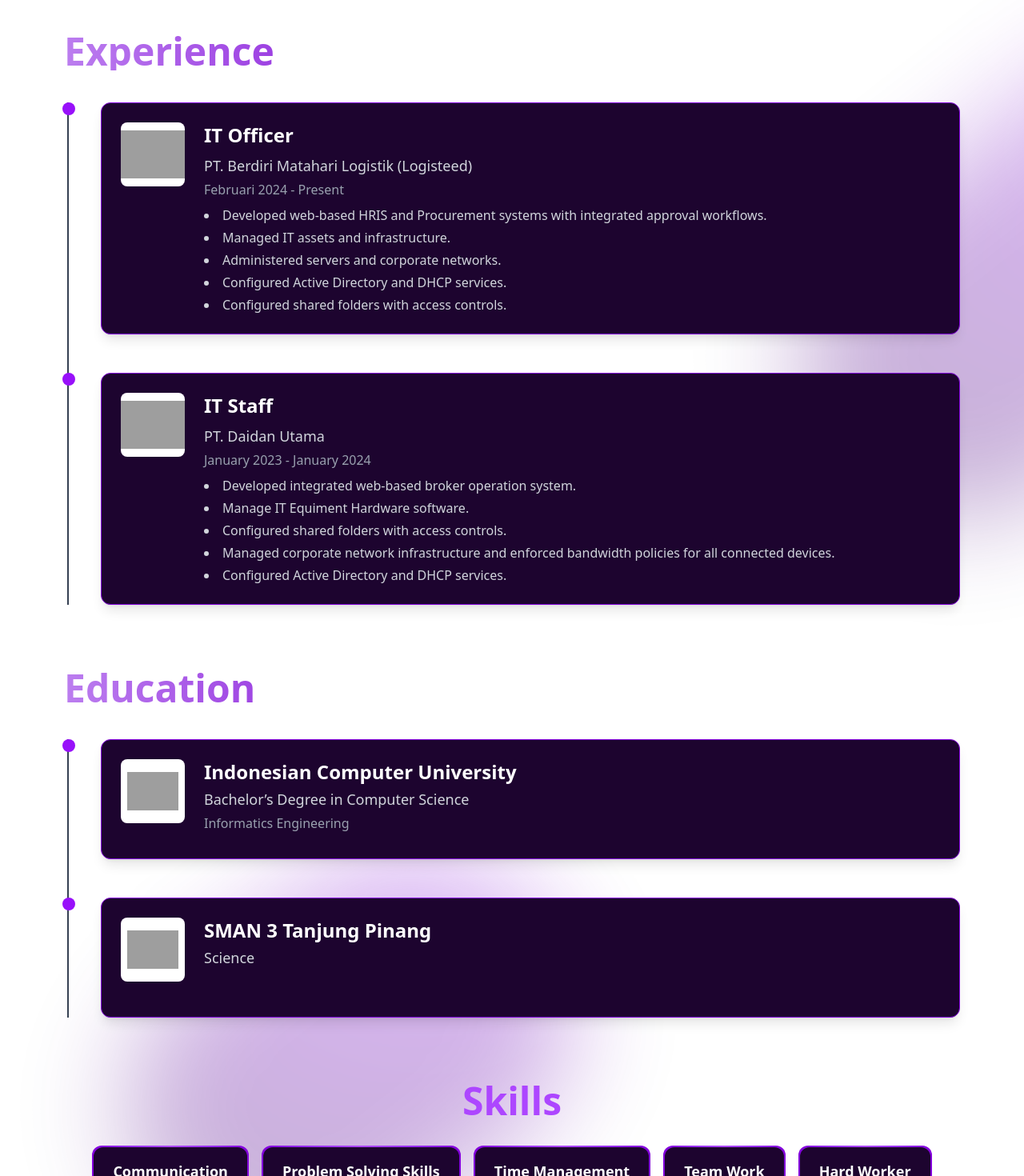
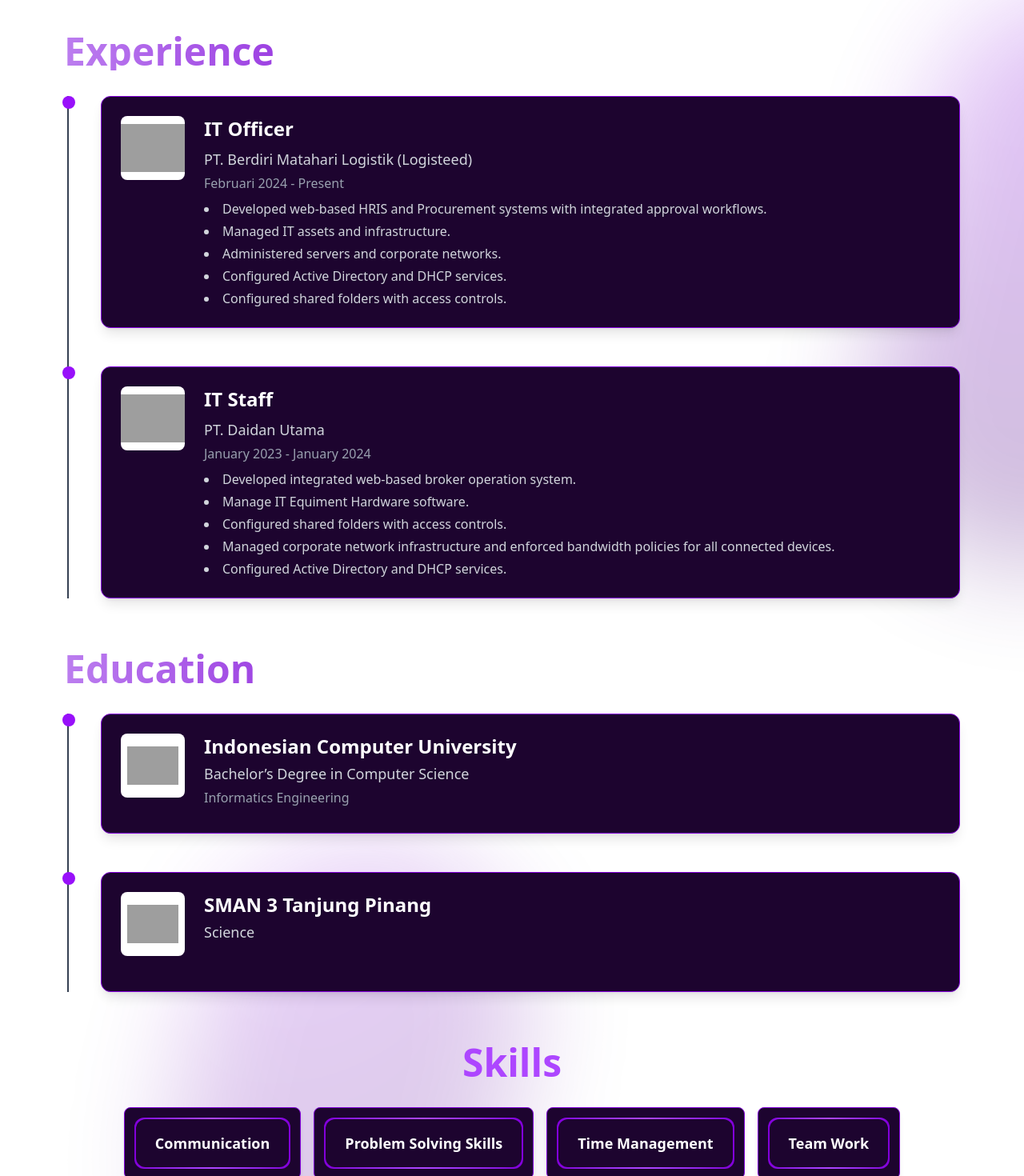
Before and after one commit to varells14/portofolio-varell, a React (Vite) app: page / in a window 1280 px wide. Shown: the part 1040-2510 px from the top of the page at 80% size. Built offline with nearby package versions, Linux system fonts and the light colour scheme; grey boxes are pictures that could not be loaded.

Commit message:
update Modern Last6

```diff
--- a/src/assets/components/sections/EducationExperience/EducationExperienceSection.jsx
+++ b/src/assets/components/sections/EducationExperience/EducationExperienceSection.jsx
@@ -8,22 +8,10 @@
 import { useTranslation } from 'react-i18next';
 import GradientCircle from '../../visuals/GradientCircle';
 
-const sectionVariants = {
-  hidden: { opacity: 0, y: 50 },
-  visible: {
-    opacity: 1,
-    y: 0,
-    transition: {
-      when: 'beforeChildren',
-      staggerChildren: 0.2,
-      delayChildren: 0.1,
-    },
-  },
-};
-
-const subHeadingVariants = {
-  hidden: { opacity: 0, y: 30 },
-  visible: { opacity: 1, y: 0, transition: { duration: 0.6, ease: 'easeOut' } },
+// Animasi fade-in + scale ringan
+const fadeInScale = {
+  hidden: { opacity: 0, scale: 0.95 },
+  visible: { opacity: 1, scale: 1, transition: { duration: 0.5, ease: 'easeOut' } },
 };
 
 const EducationExperienceSection = () => {
@@ -33,54 +21,72 @@
   const skills = t('skills', { returnObjects: true });
 
   return (
-    <section id="education-experience-skills" className="relative z-10 px-10 md:px-16 lg:px-20 py-10 text-white font-poppins">
-      <motion.div className="max-w-6xl mx-auto" variants={sectionVariants} initial="hidden" whileInView="visible" viewport={{ once: true, amount: 0.1 }}>
-        {/* Pendidikan */}
+    <section id="education-experience-skills" className="relative z-10 px-6 md:px-16 lg:px-20 py-10 text-white font-poppins">
+      {/* Gradient circles */}
+      <GradientCircle
+        size="w-[390px] h-[700px]"
+        colors={['#A428FD', '#6401AC', '#3B0264']}
+        opacity={0.25}
+        blur="blur-3xl"
+        className="absolute top-0 right-[-15rem]"
+        animationDuration={12}
+      />
+      <GradientCircle
+        size="w-[390px] h-[580px]"
+        colors={['#A428FD', '#6401AC', '#3B0264']}
+        opacity={0.2}
+        blur="blur-3xl"
+        className="absolute bottom-[5rem] left-[15rem]"
+        animationDuration={12}
+      />
 
-        <GradientCircle size="w-[390px] h-[700px]" colors={['#A428FD', '#6401AC', '#3B0264']} opacity={0.3} blur="blur-3xl" className="absolute top-0 right-[-15rem]" animationDuration={10} />
-
-        {/* Pengalaman */}
-        <div className="mb-20">
-          <motion.h3 className="text-5xl md:text-5xl font-bold mb-10 text-left animated-gradient-text" variants={subHeadingVariants}>
+      <motion.div
+        className="max-w-6xl mx-auto space-y-16"
+        initial="hidden"
+        whileInView="visible"
+        viewport={{ once: true, amount: 0.2 }}
+      >
+        {/* Experience */}
+        <motion.h3 className="text-4xl md:text-5xl font-bold mb-8 text-left animated-gradient-text" variants={fadeInScale}>
           {t('experienceTitle')}
         </motion.h3>
-          <div className="relative border-l-2 border-gray-700 ml-6 md:ml-1">
+        <div className="relative border-l-2 border-gray-700 ml-6 md:ml-1 space-y-8">
           {experienceItems.map((item, index) => (
-              <ExperienceItem key={index} {...item} />
+            <motion.div key={index} variants={fadeInScale}>
+              <ExperienceItem {...item} />
+            </motion.div>
           ))}
         </div>
+
+        {/* Education */}
+        <motion.h3 className="text-4xl md:text-5xl font-bold my-8 text-left animated-gradient-text" variants={fadeInScale}>
+          {t('educationTitle')}
+        </motion.h3>
+        <div className="relative border-l-2 border-gray-700 ml-6 md:ml-1 space-y-8">
+          {educationItems.map((item, index) => (
+            <motion.div key={index} variants={fadeInScale}>
+              <EducationItem {...item} />
+            </motion.div>
+          ))}
         </div>
 
-        <div className="mb-20">
-          <motion.h3 className="text-5xl md:text-5xl font-bold mb-10 text-left animated-gradient-text" variants={subHeadingVariants}>
-            {t('educationTitle')}
-          </motion.h3>
-          <div className="relative border-l-2 border-gray-700 ml-6 md:ml-1">
-            {educationItems.map((item, index) => (
-              <EducationItem key={index} {...item} />
-            ))}
-          </div>
-        </div>
-
-        {/* Keahlian */}
-        <div>
-          <motion.h3 className="text-4xl md:text-5xl font-bold text-purple-500 mb-8 text-center" variants={subHeadingVariants}>
+        {/* Skills */}
+        <motion.h3 className="text-4xl md:text-5xl font-bold text-purple-500 mb-8 text-center" variants={fadeInScale}>
           {t('skillsTitle')}
         </motion.h3>
         <div className="flex flex-wrap justify-center gap-4">
           {skills.map((skill, index) => (
-              <SkillItem key={index} skill={skill} />
+            <motion.div
+              key={index}
+              variants={fadeInScale}
+              whileHover={{ scale: 1.1 }}
+              transition={{ duration: 0.3 }}
+              className="p-3 bg-[#1D042F] rounded-lg shadow-md border border-purple-700"
+            >
+              <SkillItem skill={skill} />
+            </motion.div>
           ))}
         </div>
-        </div>
-        <GradientCircle
-          size="w-[390px] h-[580px]" // Ukuran lebih besar lagi
-          colors={['#A428FD', '#6401AC', '#3B0264']} // Warna lebih terang
-          opacity={0.3}
-          blur="blur-3xl"
-          className="absolute bottom-[5rem] left-[15rem]" // Posisikan di luar layar sedikit
-          animationDuration={10}
-        />
       </motion.div>
     </section>
   );
```
Lines whose indentation alone changed are shown as unchanged.
